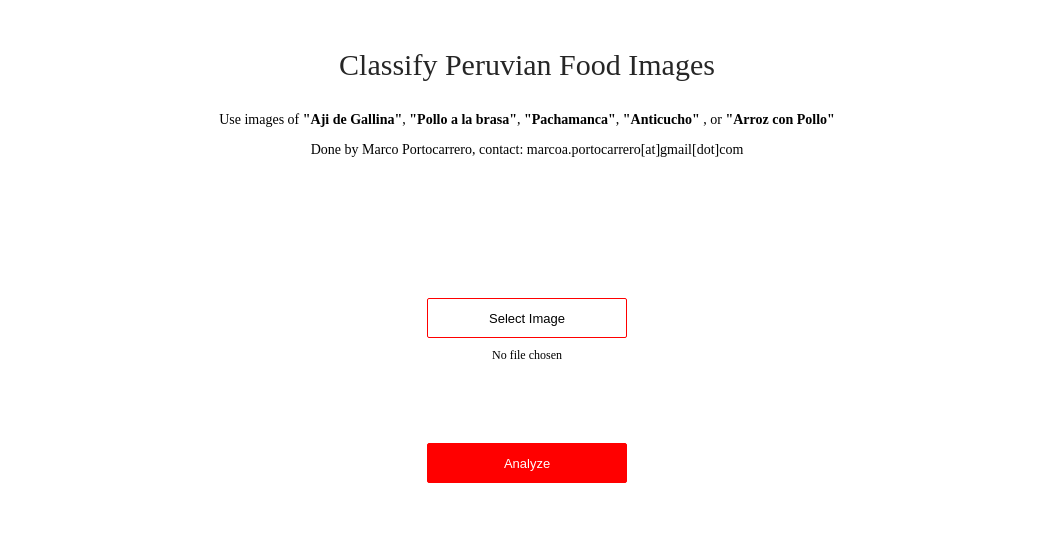
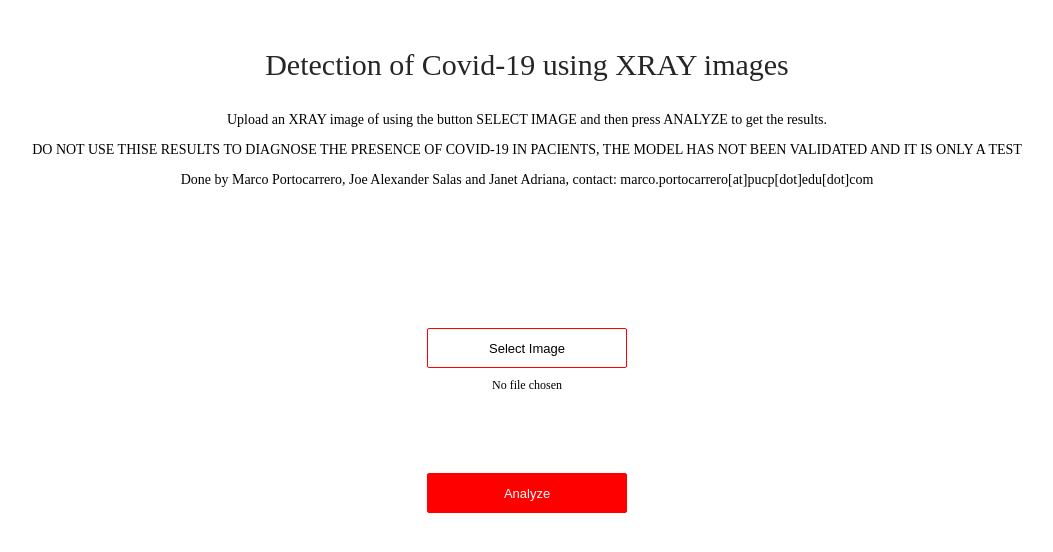
Before and after one commit to marco1337/darknetCovid, a plain HTML site: page app/view/index.html in a window 1280 px wide. Shown: the whole page, without its empty margins (113-1166 px from the left). Drawn offline with Linux system fonts and the light colour scheme.

Commit message:
Update index.html

```diff
--- a/app/view/index.html
+++ b/app/view/index.html
@@ -7,13 +7,15 @@
 <body>
 <div>
   <div class='center'>
-    <div class='title'>Classify Peruvian Food Images</div>
+    <div class='title'>Detection of Covid-19 using XRAY images</div>
     <p>
-      Use images of <strong>"Aji de Gallina"</strong>, <strong>"Pollo a la brasa"</strong>, <strong>"Pachamanca"</strong>, <strong>"Anticucho"</strong>
-      , or <strong>"Arroz con Pollo"</strong>
+      Upload an XRAY image of using the button SELECT IMAGE and then press ANALYZE to get the results.
     </p>
     <p>
-      Done by Marco Portocarrero, contact: marcoa.portocarrero[at]gmail[dot]com
+      DO NOT USE THISE RESULTS TO DIAGNOSE THE PRESENCE OF COVID-19 IN PACIENTS, THE MODEL HAS NOT BEEN VALIDATED AND IT IS ONLY A TEST
+    </p>
+    <p>
+      Done by Marco Portocarrero, Joe Alexander Salas and Janet Adriana, contact: marco.portocarrero[at]pucp[dot]edu[dot]com
     </p>
     <div class='content'>
       <div class='no-display'>
```
